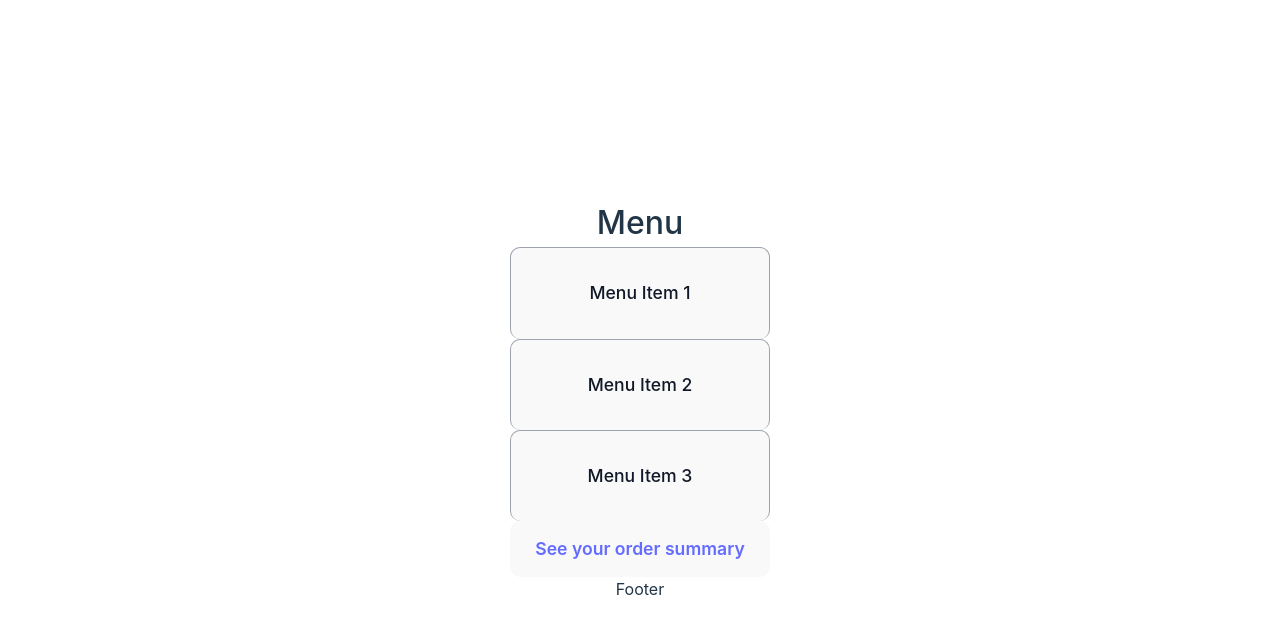
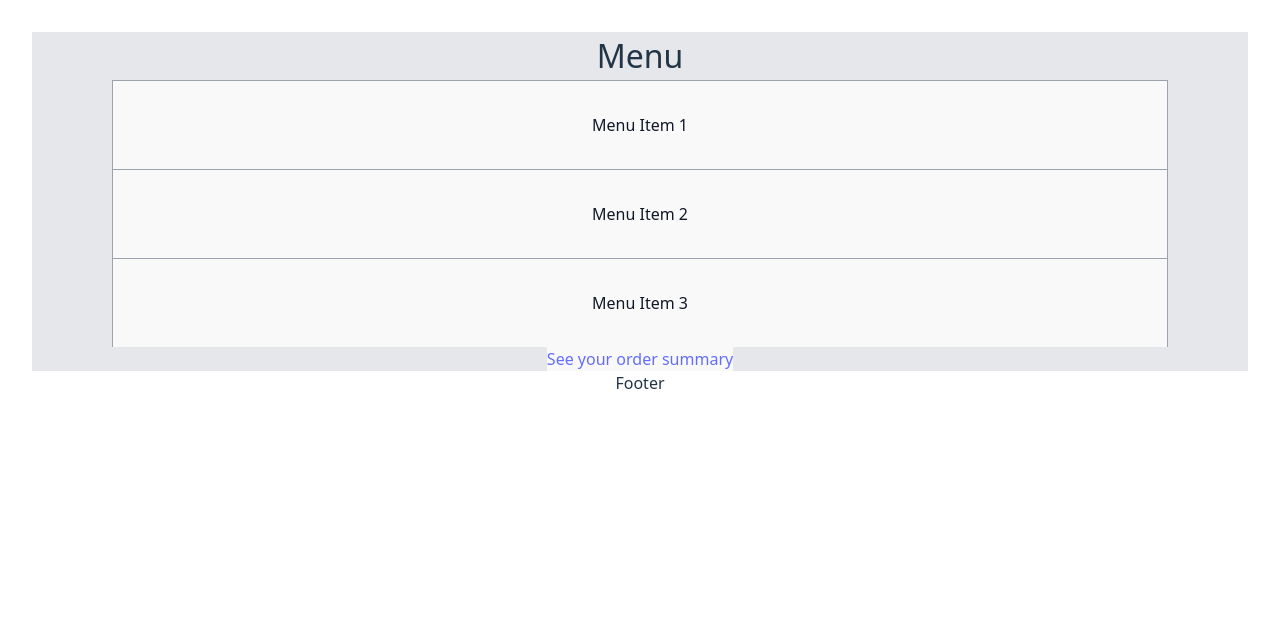
Before and after one commit to andrii-kuznichenko/restaurant-app, a React (Vite) app in the folder client/: page / in a window 1280 px wide. Shown: the top 634 px of the page. Built offline with nearby package versions, Linux system fonts and the light colour scheme.

Commit message:
starting styling

```diff
--- a/client/src/components/UserMenu.jsx
+++ b/client/src/components/UserMenu.jsx
@@ -48,9 +48,8 @@ const handleRemove = (item) => {
 
 
 
-
   return (
-    <div className="user-menu-container">
+    <div className="user-menu-container mx-auto px-20 bg-gray-200 ">
       <h2>Menu</h2>
       <div className="menu-items">
         {userMenu.map((item) => (
--- a/client/src/components/UserOrderMeal.jsx
+++ b/client/src/components/UserOrderMeal.jsx
@@ -23,10 +23,10 @@ const UserOrderMeal = ({ item, onAdd, onRemove, name, content, price }) => {
 
   return (
     <div>
-       <button onClick={handleRemove}>-</button>
+      <span>Amount</span>
+      <button onClick={handleRemove}>-</button>
       <span>{quantity}</span>
       <button onClick={handleAdd}>+</button>
-
       <div>Total Price: ${totalPrice.toFixed(2)}</div>
 
     </div>
--- a/client/src/index.css
+++ b/client/src/index.css
@@ -2,7 +2,7 @@
 @tailwind components;
 @tailwind utilities;
 
-:root {
+/*:root {
   font-family: Inter, system-ui, Avenir, Helvetica, Arial, sans-serif;
   line-height: 1.5;
   font-weight: 400;
@@ -15,7 +15,7 @@
   text-rendering: optimizeLegibility;
   -webkit-font-smoothing: antialiased;
   -moz-osx-font-smoothing: grayscale;
-}
+}*/
 
 a {
   font-weight: 500;
@@ -26,13 +26,14 @@ a:hover {
   color: #535bf2;
 }
 
-body {
+/*body {
   margin: 0;
+  padding: 0;
   display: flex;
   place-items: center;
   min-width: 320px;
   min-height: 100vh;
-}
+}*/
 
 h2 {
   font-size: 2em;
@@ -40,7 +41,7 @@ h2 {
   font-weight: 500;
 }
 
-button {
+/*button {
   border-radius: 10px;
   border: 4px solid transparent;
   padding: 0.6em 1.2em;
@@ -59,7 +60,7 @@ button:hover {
 button:focus,
 button:focus-visible {
   outline: 4px auto -webkit-focus-ring-color;
-}
+}*/
 
 @media (prefers-color-scheme: light) {
   :root {
```
